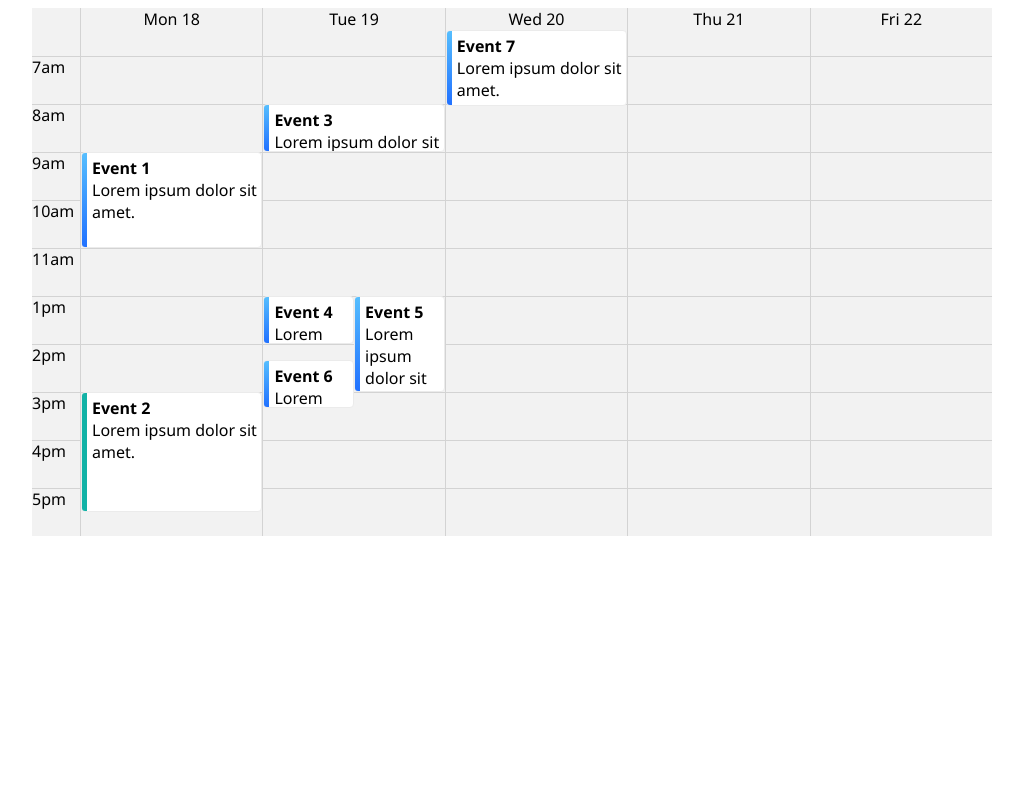
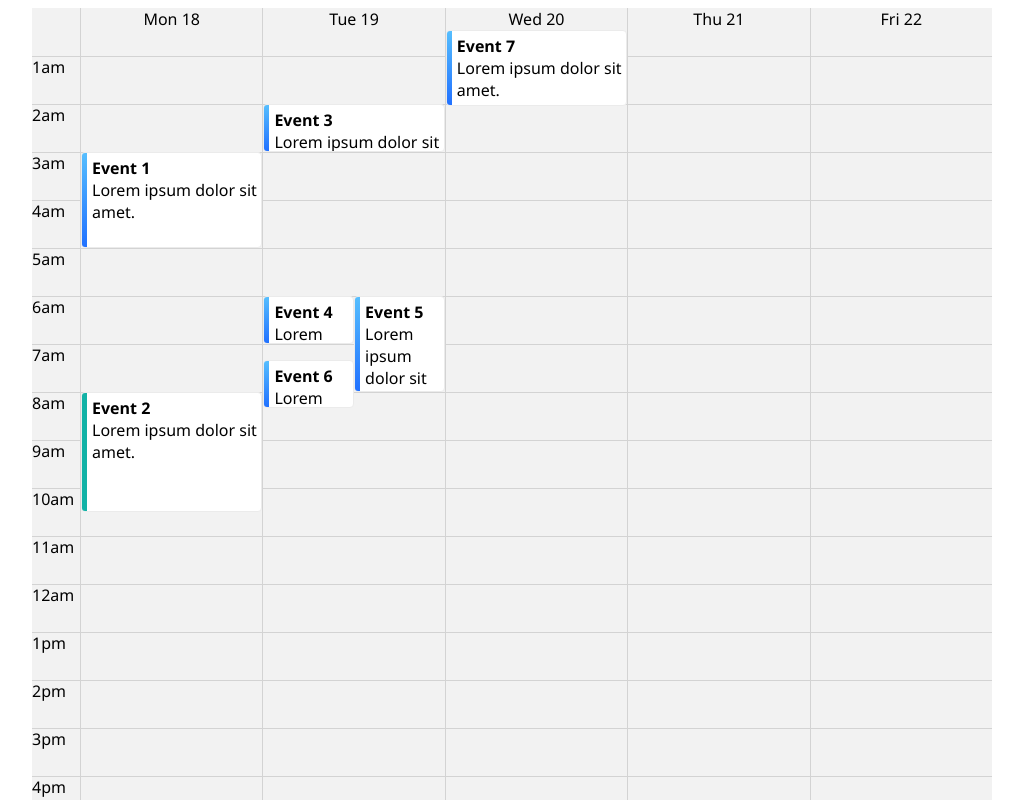
Before and after one commit to dreiv/ng-calendar, an Angular app: page / in a window 1280 px wide. Shown: the top 800 px of the page, without its empty margins (128-1151 px from the left). Built offline with nearby package versions, Linux system fonts and the light colour scheme.

Commit message:
extracted time

```diff
--- /dev/null
+++ b/src/app/calendar/calendar-time/calendar-time.component.html
@@ -0,0 +1,3 @@
+<time class="hour" *ngFor="let hour of hours">
+  {{ hour }}
+</time>
--- /dev/null
+++ b/src/app/calendar/calendar-time/calendar-time.component.scss
@@ -0,0 +1,20 @@
+$hourLen: 3rem;
+
+:host {
+  flex-shrink: 0;
+  padding-top: $hourLen;
+  width: $hourLen;
+}
+
+.hour {
+  display: block;
+  height: $hourLen;
+
+  &::before {
+    position: absolute;
+    left: 0;
+    right: 0;
+    border-top: 1px solid #D3D3D3;
+    content: ''
+  }
+}
--- /dev/null
+++ b/src/app/calendar/calendar-time/calendar-time.component.ts
@@ -0,0 +1,22 @@
+import { Component, OnInit } from '@angular/core';
+
+const generateHours = period =>
+  Array.from({ length: 13 }, (_, k) => k + period).slice(1);
+
+@Component({
+  selector: 'app-calendar-time',
+  templateUrl: './calendar-time.component.html',
+  styleUrls: ['./calendar-time.component.scss']
+})
+export class CalendarTimeComponent implements OnInit {
+  hours = [
+    ...generateHours('am'),
+    ...generateHours('pm')
+  ]
+
+  constructor() { }
+
+  ngOnInit(): void {
+  }
+
+}
--- a/src/app/calendar/calendar.component.html
+++ b/src/app/calendar/calendar.component.html
@@ -1,8 +1,4 @@
-<time class="time">
-  <div class="hour" *ngFor="let hour of time">
-    {{ hour }}
-  </div>
-</time>
+<app-calendar-time></app-calendar-time>
 <div class="days-container">
   <div class="day">
     <header>Mon 18</header>
--- a/src/app/calendar/calendar.component.scss
+++ b/src/app/calendar/calendar.component.scss
@@ -2,24 +2,6 @@
   display: flex;
   position: relative;
   background-color: #F2F2F2;
-}
-
-.time {
-  flex-shrink: 0;
-  padding-top: 3rem;
-  width: 3rem;
-}
-
-.hour {
-  height: 3rem;
-
-  &::before {
-    position: absolute;
-    left: 0;
-    right: 0;
-    border-top: 1px solid #D3D3D3;
-    content: ''
-  }
 }
 
 header {
--- a/src/app/calendar/calendar.component.ts
+++ b/src/app/calendar/calendar.component.ts
@@ -1,7 +1,4 @@
 import { Component, OnInit } from '@angular/core';
-
-const genTime = (min, max, period) =>
-  [...Array(max - min)].map((_, index) => min + index + period)
 
 @Component({
   selector: 'app-calendar',
@@ -9,9 +6,6 @@ const genTime = (min, max, period) =>
   styleUrls: ['./calendar.component.scss']
 })
 export class CalendarComponent implements OnInit {
-  time = genTime(7, 12, 'am')
-    .concat(genTime(1, 6, 'pm'))
-
   constructor() { }
 
   ngOnInit(): void {
--- a/src/app/calendar/calendar.module.ts
+++ b/src/app/calendar/calendar.module.ts
@@ -1,10 +1,12 @@
 import { NgModule } from '@angular/core';
 import { CommonModule } from '@angular/common';
 import { CalendarComponent } from './calendar.component';
+import { CalendarTimeComponent } from './calendar-time/calendar-time.component';
 
 @NgModule({
   declarations: [
-    CalendarComponent
+    CalendarComponent,
+    CalendarTimeComponent
   ],
   imports: [
     CommonModule
```
Also changed, not shown: 1 other file (tests, documents, lock files or other folders).
